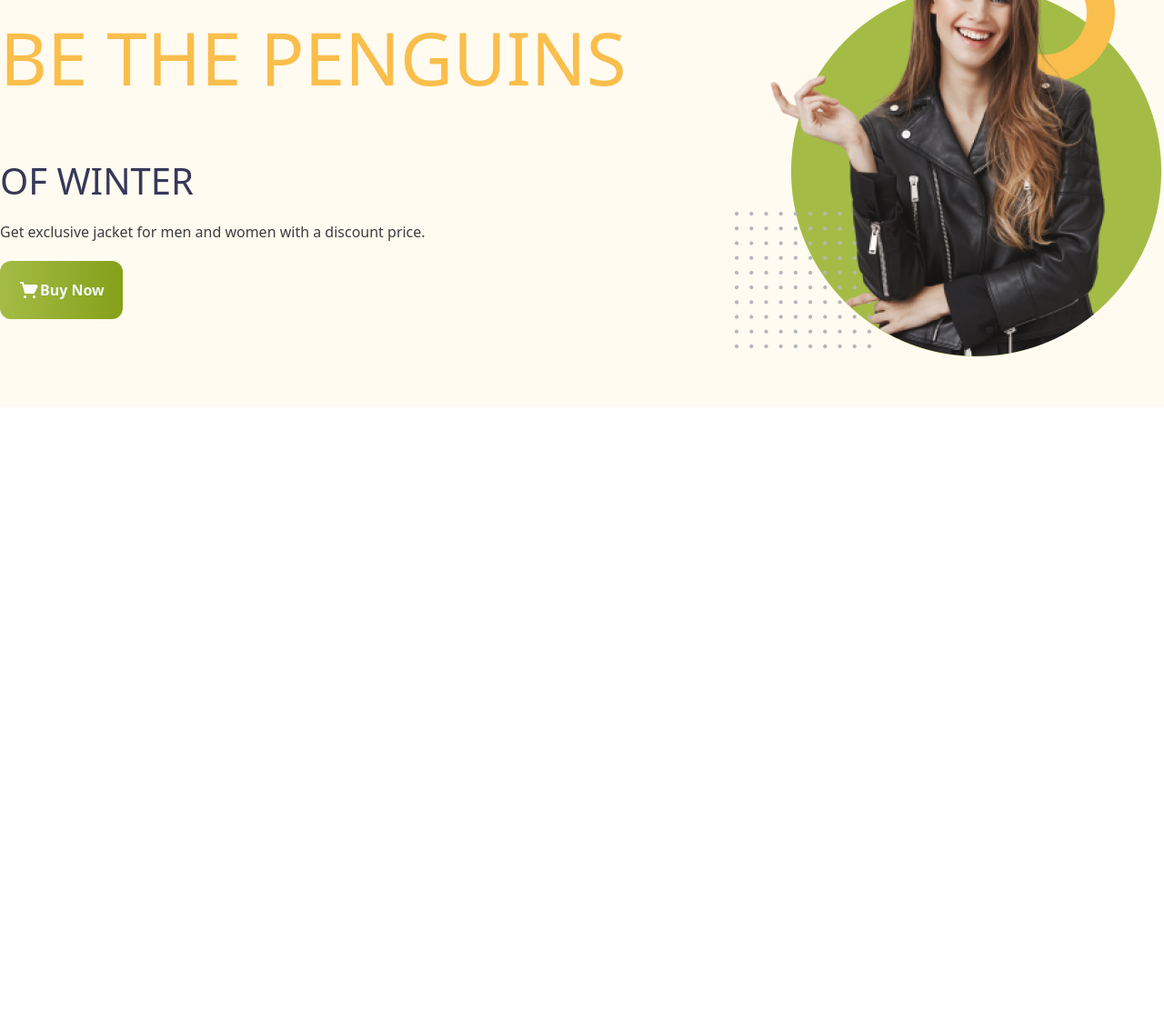
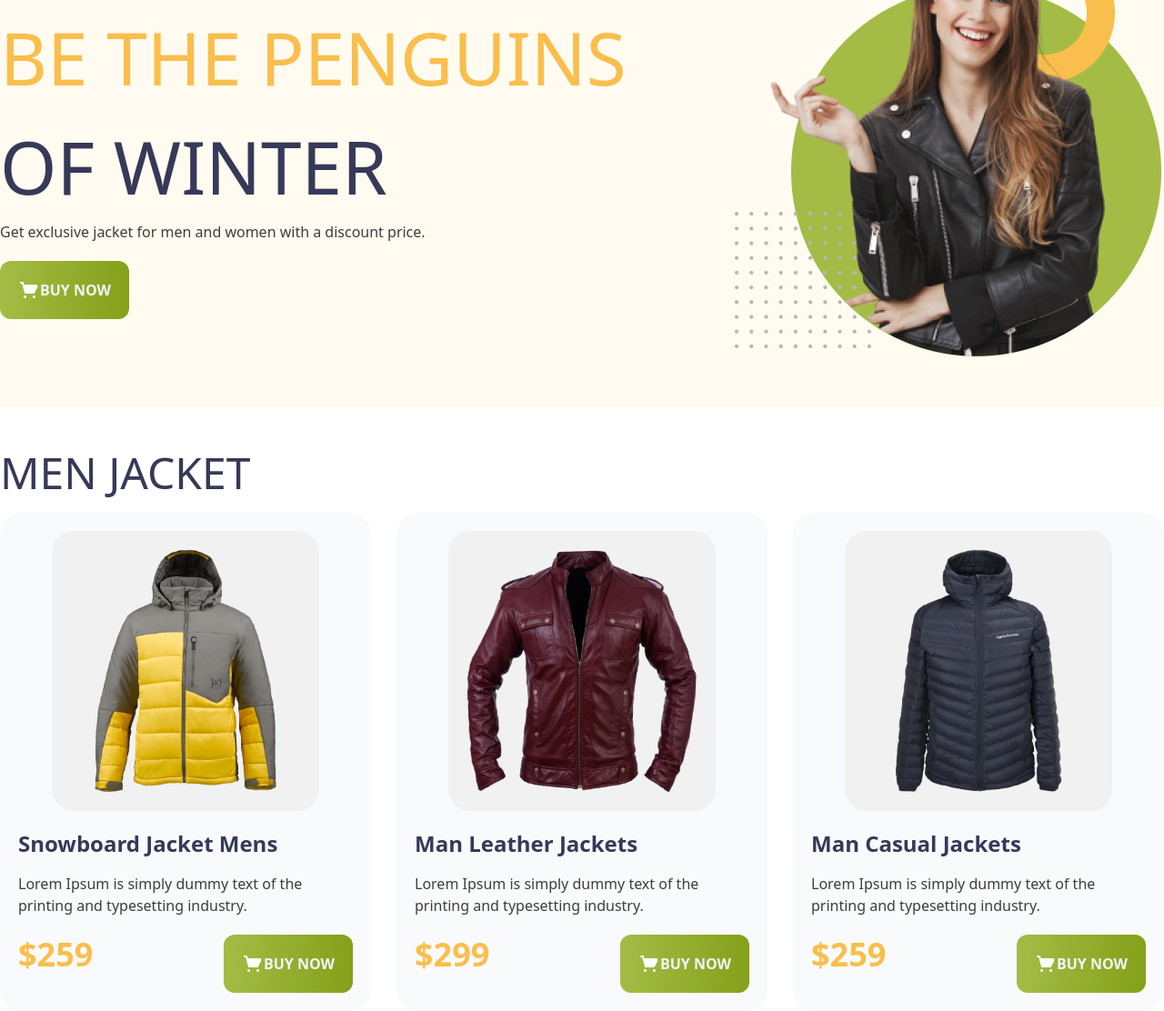
Before and after one commit to ahmed-niaz/PenguinFashion, a website built with Vite: page index.html in a window 1280 px wide. Shown: the part 175-1287 px from the top of the page at 91% size. Before the commit the page ends 800 px from the top, so only its background shows below. Built offline with nearby package versions, Linux system fonts and the light colour scheme; files whose address does not match are found by name.

Commit message:
complete the men jacket section

```diff
--- a/index.html
+++ b/index.html
@@ -23,33 +23,120 @@
   </head>
   <body>
     <header class="bg-[#FFFBF0]">
-      <nav class="flex items-center justify-between container pt-10 w-11/12 lg:w-full ">
+      <nav
+        class="flex items-center justify-between container pt-10 w-11/12 lg:w-full"
+      >
         <div class="flex justify-center items-center">
-         <img src="./assets/icons/penguin.svg" alt="logo">
-         <p class="text-[#A4BC46] font-bold text-base md:text-4xl cursor-pointer">Penguin <span class="text-[#363958]">Fashion</span></p>
+          <img src="./assets/icons/penguin.svg" alt="logo" />
+          <p
+            class="text-[#A4BC46] font-bold text-base md:text-4xl cursor-pointer"
+          >
+            Penguin <span class="text-[#363958]">Fashion</span>
+          </p>
         </div>
-        <ul class="md:flex gap-16 text-[#3C3C3C] font-medium tracking-wider hidden">
+        <ul
+          class="md:flex gap-16 text-[#3C3C3C] font-medium tracking-wider hidden"
+        >
           <li><a href="#">Home</a></li>
           <li><a href="">Product</a></li>
           <li><a href="">About</a></li>
           <li><a href="">Contact us</a></li>
         </ul>
-        <img class="md:hidden" src="./assets/icons/menu.svg" alt="Menu">
+        <img class="md:hidden" src="./assets/icons/menu.svg" alt="Menu" />
       </nav>
-      <section class="container flex md:flex-row flex-col  justify-between items-center mb-10 w-11/12 lg:w-full ">
+      <section
+        class="container flex md:flex-row flex-col justify-between items-center mb-10 w-11/12 lg:w-full"
+      >
         <div>
-          <h1 class="text-[#FABE4C] text-[40px] lg:text-[80px] font-medium uppercase">Be the Penguins <br> <span class="text-[#363958] text-[40px] lg:text-[80px]font-medium uppercase">of Winter</span></h1>
-          <p class="text-[#3E3E3E] font-medium text-base">Get exclusive jacket for men and women with a discount price.</p>
-          <button class="p-5 flex bg-black bg-gradient-to-r from-[#A4BC46] to-[#85A019] rounded-xl mt-5">
+          <h1
+            class="text-[#FABE4C] text-[40px] lg:text-[80px] font-medium uppercase"
+          >
+            Be the Penguins <br />
+            <span
+              class="text-[#363958] text-[40px] lg:text-[80px] font-medium uppercase"
+              >of Winter</span
+            >
+          </h1>
+          <p class="text-[#3E3E3E] font-medium text-base">
+            Get exclusive jacket for men and women with a discount price.
+          </p>
+          <button
+            class="p-5 flex bg-black bg-gradient-to-r from-[#A4BC46] to-[#85A019] rounded-xl mt-5"
+          >
             <img src="./assets/icons/cart.svg" alt="cart" />
-            <p class="text-base font-semibold text-slate-100	">Buy Now</p>
+            <p class="text-base font-semibold text-slate-100 uppercase">
+              Buy Now
+            </p>
           </button>
         </div>
         <div>
-          <img class="mb-14" src="./assets/images/model.png" alt="Model">
+          <img class="mb-14" src="./assets/images/model.png" alt="Model" />
         </div>
       </section>
     </header>
-    <main></main>
+    <main>
+      <section class="container w-11/12 md:w-full mx-auto my-0">
+        <h2 class="text-[#363958] text-5xl font-medium uppercase mt-12 ">Men Jacket</h2>
+        <div class="flex gap-7 md:flex-row flex-col  justify-between items-center  rounded-3xl mt-5">
+          <div class="bg-slate-50 rounded-3xl p-5">
+            <img class="rounded-3xl w-4/5 p-5 content-center bg-[#f1f1f1] mx-auto my-0" src="./assets/images/jacket-4.png" alt="Jacket" />
+            <h3 class="text-2xl mt-5 mb-4 font-bold text-[#363958]">Snowboard Jacket Mens</h3>
+            <p class="w-11/12 text-[#3E3E3E] text-base font-medium">
+              Lorem Ipsum is simply dummy text of the printing and typesetting
+              industry.
+            </p>
+            <div class="flex justify-between items-center">
+              <h2 class="text-[#FABE4C] font-extrabold text-4xl">$259</h2>
+              <button
+                class="p-5 flex bg-black bg-gradient-to-r from-[#A4BC46] to-[#85A019] rounded-xl mt-5"
+              >
+                <img src="./assets/icons/cart.svg" alt="cart" />
+                <p class="text-base font-semibold text-slate-100 uppercase">
+                  Buy Now
+                </p>
+              </button>
+            </div>
+          </div>
+          <div class="bg-slate-50 rounded-3xl p-5">
+            <img class="rounded-3xl w-4/5 p-5 content-center bg-[#f1f1f1] mx-auto my-0" src="./assets/images/jacket-5.png" alt="Jacket" />
+            <h3 class="text-2xl mt-5 mb-4 font-bold text-[#363958]">Man Leather Jackets</h3>
+            <p class="w-11/12 text-[#3E3E3E] text-base font-medium">
+              Lorem Ipsum is simply dummy text of the printing and typesetting
+              industry.
+            </p>
+            <div class="flex justify-between items-center">
+              <h2 class="text-[#FABE4C] font-extrabold text-4xl">$299</h2>
+              <button
+                class="p-5 flex bg-black bg-gradient-to-r from-[#A4BC46] to-[#85A019] rounded-xl mt-5"
+              >
+                <img src="./assets/icons/cart.svg" alt="cart" />
+                <p class="text-base font-semibold text-slate-100 uppercase">
+                  Buy Now
+                </p>
+              </button>
+            </div>
+          </div>
+          <div class="bg-slate-50 rounded-3xl p-5">
+            <img class="rounded-3xl w-4/5 p-5 content-center bg-[#f1f1f1] mx-auto my-0" src="./assets/images/jacket-6.png" alt="Jacket" />
+            <h3 class="text-2xl mt-5 mb-4 font-bold text-[#363958]">Man Casual Jackets</h3>
+            <p class="w-11/12 text-[#3E3E3E] text-base font-medium">
+              Lorem Ipsum is simply dummy text of the printing and typesetting
+              industry.
+            </p>
+            <div class="flex justify-between items-center">
+              <h2 class="text-[#FABE4C] font-extrabold text-4xl">$259</h2>
+              <button
+                class="p-5 flex bg-black bg-gradient-to-r from-[#A4BC46] to-[#85A019] rounded-xl mt-5"
+              >
+                <img src="./assets/icons/cart.svg" alt="cart" />
+                <p class="text-base font-semibold text-slate-100 uppercase">
+                  Buy Now
+                </p>
+              </button>
+            </div>
+          </div>
+        </div>
+      </section>
+    </main>
   </body>
 </html>
```
